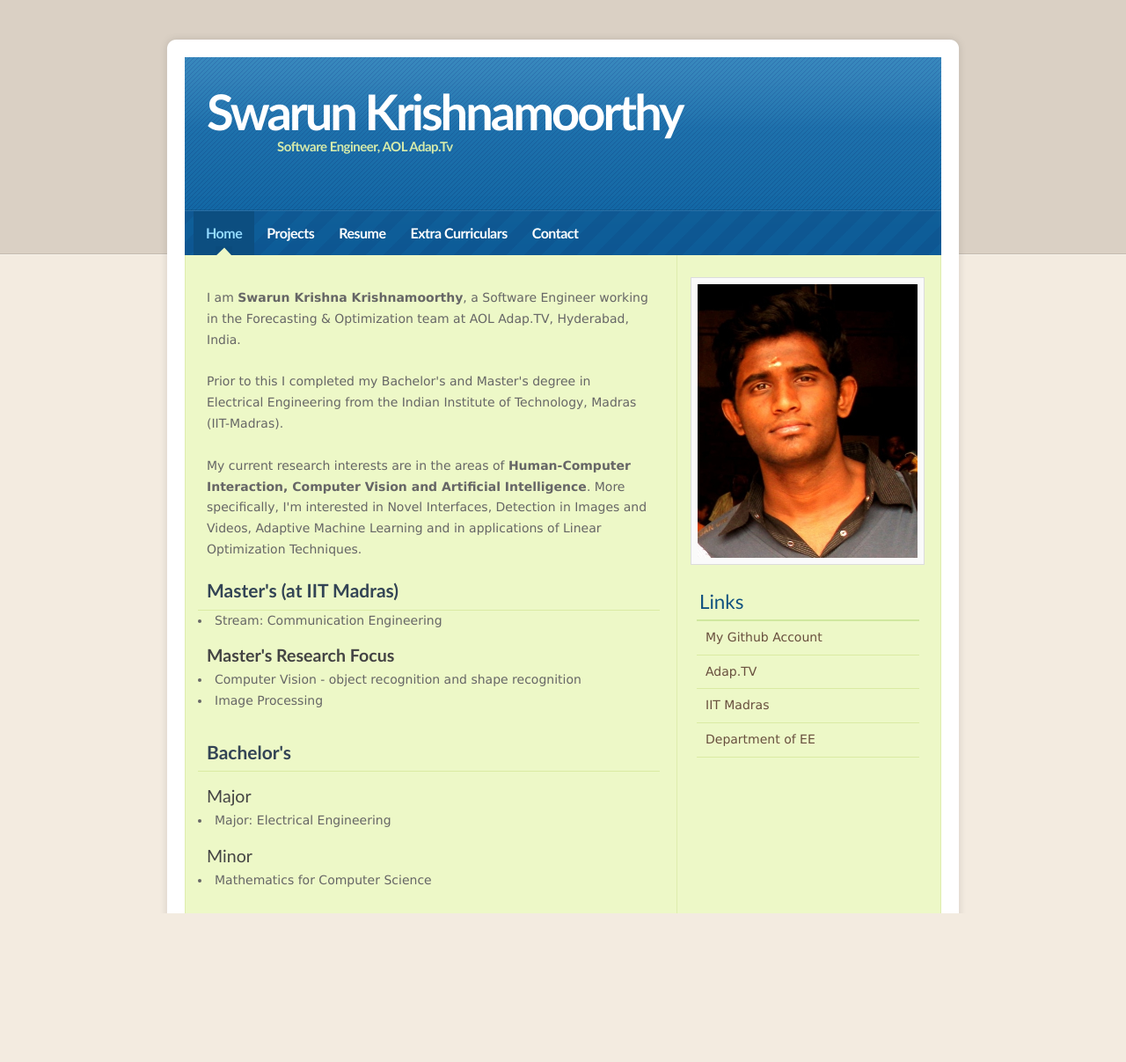
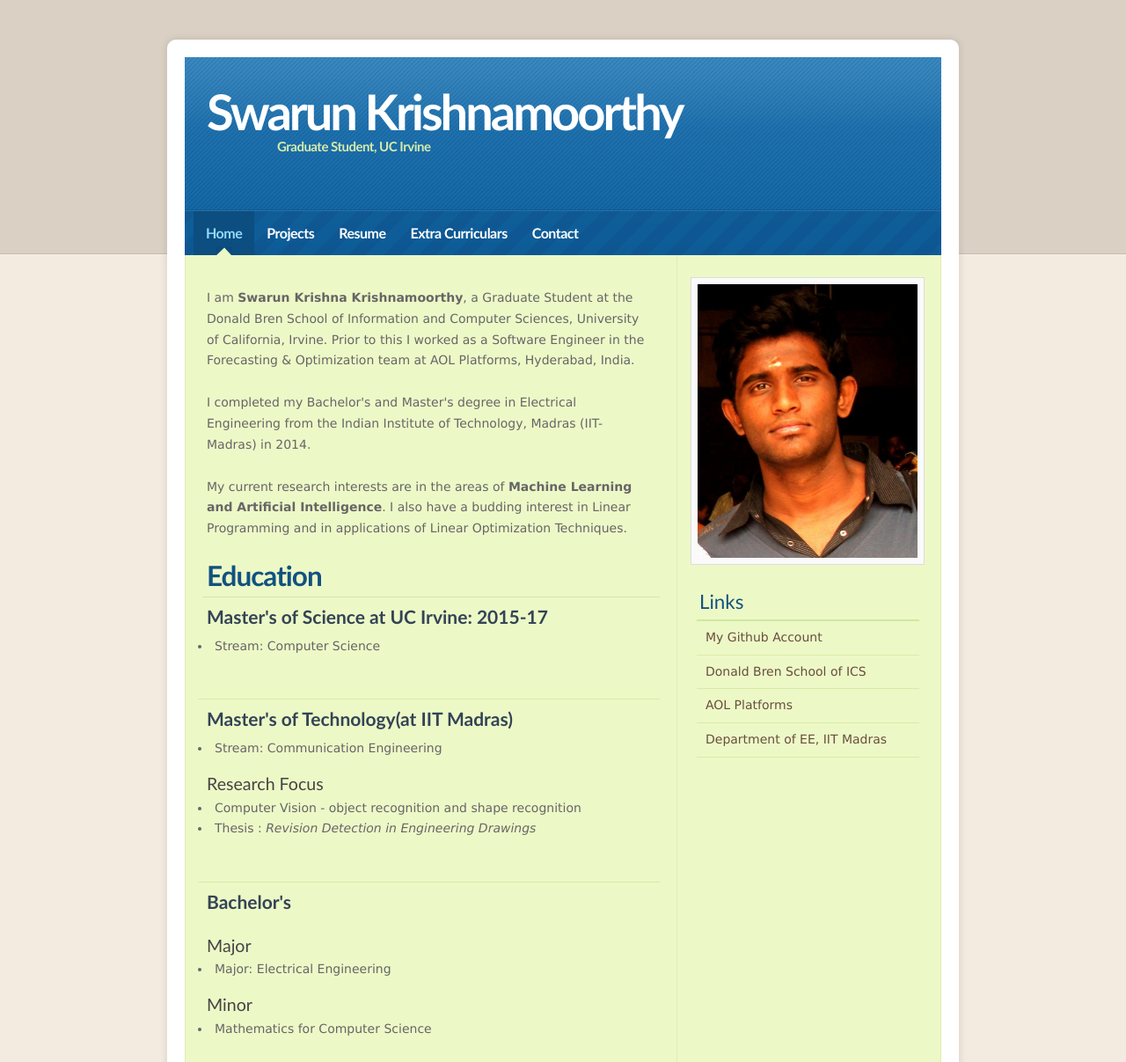
Before and after one commit to swarunkrishna/swarunkrishna.github.io, a plain HTML site: page index.html in a window 1280 px wide. Shown: the whole page at 88% size. Before the commit the page ends 1038 px from the top, so only its background shows below. Drawn offline with Linux system fonts and the light colour scheme.

Commit message:
Index.html updated

```diff
--- a/index.html
+++ b/index.html
@@ -29,7 +29,7 @@
 	<div id="header">
 
 		<h1 id="logo-text"><a href="index.html" title="">Swarun Krishnamoorthy</a></h1>
-		<p id="slogan">Software Engineer, AOL Adap.Tv</p>
+		<p id="slogan">Graduate Student, UC Irvine</p>
 
 
 	<!--header ends-->
@@ -53,21 +53,29 @@
 		<div id="main">
 
           <p>
-		I am <b>Swarun Krishna Krishnamoorthy</b>, a Software Engineer working in the Forecasting & Optimization team at AOL Adap.TV, Hyderabad, India. <p> Prior to this I completed my Bachelor's and Master's degree in Electrical Engineering from the Indian Institute of Technology, Madras (IIT-Madras).
-				<p>My current research interests are in the areas of <b>Human-Computer Interaction, Computer Vision and Artificial Intelligence</b>. More specifically, I'm interested in Novel Interfaces, Detection in Images and Videos, Adaptive Machine Learning and in applications of Linear Optimization Techniques.
+		I am <b>Swarun Krishna Krishnamoorthy</b>, a Graduate Student at the Donald Bren School of Information and Computer Sciences, University of California, Irvine. Prior to this I worked as a Software Engineer in the Forecasting & Optimization team at AOL Platforms, Hyderabad, India. <p> I completed my Bachelor's and Master's degree in Electrical Engineering from the Indian Institute of Technology, Madras (IIT-Madras) in 2014.
+				<p>My current research interests are in the areas of <b>Machine Learning and Artificial Intelligence</b>. I also have a budding interest in Linear Programming and in applications of Linear Optimization Techniques.
 		    </p>
 
-			<h4>Master's (at IIT Madras)</h4>
+			<h2> Education</h2>
+			<h4>Master's of Science at UC Irvine: 2015-17</h4>
+			<li>Stream: Computer Science</li>
+
+			<br />
+			<br />
 			<hr style="margin:0; padding:0; background-color: #DAEBA3; border: 0; height:1px;" />
+
+			<h4>Master's of Technology(at IIT Madras)</h4>
 			<li>Stream: Communication Engineering</li>
 
-			<h3><b>Master's Research Focus</b></H3>
+			<h3>Research Focus</h3>
 			<li>Computer Vision - object recognition and shape recognition</li>
-			<li>Image Processing</li>
+			<li>Thesis : <i>Revision Detection in Engineering Drawings </i></li>
 
 			<br />
+			<br />
+			<hr style="margin:0; padding:0; background-color: #DAEBA3; border: 0; height:1px;" />
 			<h4>Bachelor's</h4>
-			<hr style="margin:0; padding:0; background-color: #DAEBA3; border: 0; height:1px;" />
 			<h3><strong>Major</strong></h3>
 			<li>Major: Electrical Engineering</li>
 			<h3><strong>Minor</strong></h3>
@@ -84,9 +92,9 @@
 			<h3>Links</h3>
 			<ul class="sidemenu">
 				<li><a href="https://github.com/humachine"target="_blank">My Github Account</a></li>
-				<li><a href="http://www.adap.tv"target="_blank">Adap.TV</a></li>
-				<li><a href="http://www.iitm.ac.in/"target="_blank">IIT Madras</a></li>
-				<li><a href="http://www.ee.iitm.ac.in"target="_blank">Department of EE</a></li>
+				<li><a href="http://www.ics.uci.edu"target="_blank">Donald Bren School of ICS</a></li>
+				<li><a href="http://www.aolplatforms.com/"target="_blank">AOL Platforms</a></li>
+				<li><a href="http://www.ee.iitm.ac.in"target="_blank">Department of EE, IIT Madras</a></li>
 			</ul>
 
 
```
Also changed, not shown: 1 other file.
